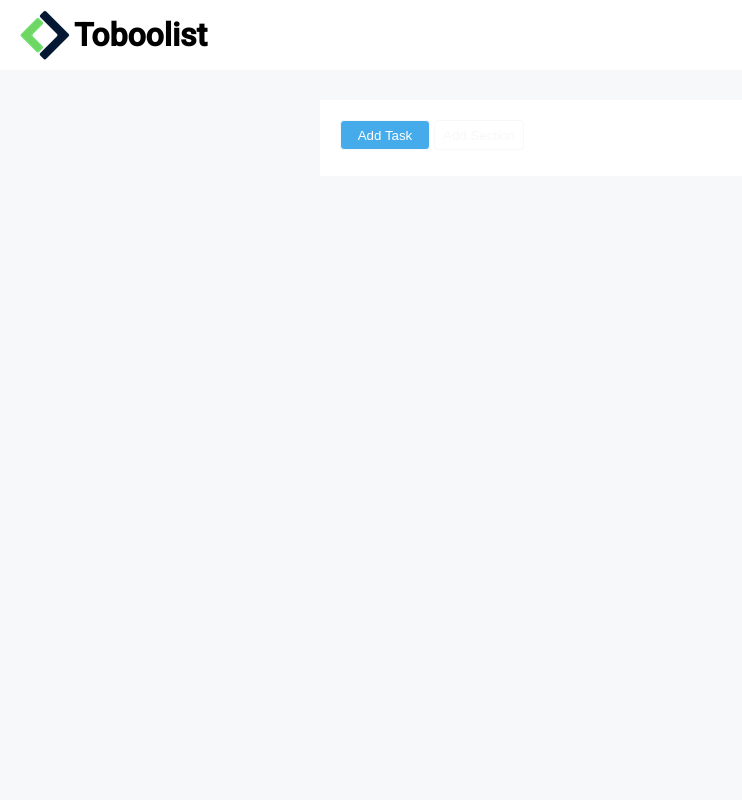
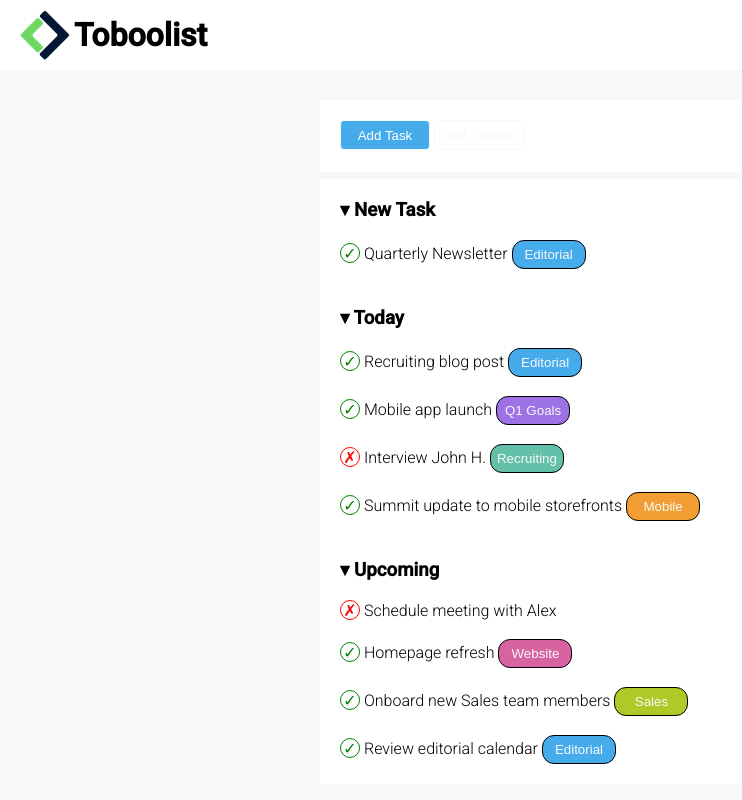
Before and after one commit to mariaximenahpg/html-css-toboolist, a plain HTML site: page index.html in a window 1280 px wide. Shown: the whole page, without its empty margins (0-742 px from the left). Drawn offline with Linux system fonts and the light colour scheme.

Commit message:
Inserimento sezione bottoni

```diff
--- a/css/style.css
+++ b/css/style.css
@@ -55,10 +55,74 @@ h1 {
     padding: 6px;
     width: 90px;
     height: 30px;
-    margin-bottom: 6px;
+    margin-bottom: 2px;
 }
 
 #bluebutton {
     background-color: #45ABEA;
     color: white;
 }
+#container2{
+    margin-top: 7px;
+}
+
+/* Check e Cross */
+.circle {
+    display: inline-block;
+    height: 20px;
+    width: 20px;
+    border-width: 1px;
+    border-style: solid;
+    border-radius: 50%;
+    text-align: center;
+}
+
+.circle-check {
+    color: green;
+    border-color: green;
+}
+
+.circle-cross {
+    color: red;
+    border-color: red;
+}
+
+span{
+    font-family: 'Roboto', sans-serif;
+    font-weight: 300;
+
+}
+
+/* Bottoni argomenti */
+
+.button-argomenti {
+    box-sizing: content-box;
+    background-color: #45ABEA;
+    color: #f6f8f9;
+    border-width: 1px;
+    border-style: solid;
+    border-radius: 12px;
+    padding: 6px;
+    width: 60px;
+    height: 15px;
+}
+
+#violet{
+    background-color: #9C72E4;
+}
+
+#green{
+    background-color: #64C0A9;
+}
+
+#orange{
+    background-color: #F29E33;
+}
+
+#pink{
+    background-color: #D863A1;
+}
+
+#lightgreen{
+    background-color: #B0C926;
+}
--- a/index.html
+++ b/index.html
@@ -7,7 +7,7 @@
     <link rel="stylesheet" href="css/style.css">
     <link rel="preconnect" href="https://fonts.googleapis.com">
 <link rel="preconnect" href="https://fonts.gstatic.com" crossorigin>
-<link href="https://fonts.googleapis.com/css2?family=Roboto:wght@500&display=swap" rel="stylesheet">
+<link href="https://fonts.googleapis.com/css2?family=Roboto:wght@300;500&display=swap" rel="stylesheet">
     <title>Toboolist</title>
 </head>
 <body>
@@ -30,6 +30,67 @@
             </div>
 
         </section>
+        <section class="container" id="container2">
+                <h3>&dtrif; New Task</h3>
+                <br>
+                <div class="circle circle-check">&check;
+                </div>
+                <span>Quarterly Newsletter</span>
+                <button class="button-argomenti">Editorial</button>
+                <br>
+                <br>
+                <br>
+                <h3>&dtrif; Today</h3>
+                <br>
+                <div class="circle circle-check">&check;
+                </div>
+                <span>Recruiting blog post</span>
+                <button class="button-argomenti">Editorial</button>
+                <br>
+                <br>
+                <div class="circle circle-check">&check;
+                </div>
+                <span>Mobile app launch</span>
+                <button class="button-argomenti" id="violet">Q1 Goals</button>
+                <br>
+                <br>
+                <div class="circle circle-cross">&cross;</div>
+                <span>Interview John H.</span>
+                <button class="button-argomenti" id="green">Recruiting</button>
+                <br>
+                <br>
+                <div class="circle circle-check">&check;
+                </div>
+                <span>Summit update to mobile storefronts</span>
+                <button class="button-argomenti" id="orange">Mobile</button>
+                <br>
+                <br>
+                <br>
+                <h3>&dtrif; Upcoming</h3>
+                <br>
+                <div class="circle circle-cross">&cross;</div>
+                <span>Schedule meeting with Alex</span>
+                <br>
+                <br>
+                <div class="circle circle-check">&check;
+                </div>
+                <span>Homepage refresh</span>
+                <button class="button-argomenti" id="pink">Website</button>
+                <br>
+                <br>
+                <div class="circle circle-check">&check;
+                </div>
+                <span>Onboard new Sales team members</span>
+                <button class="button-argomenti" id="lightgreen">Sales</button>
+                <br>
+                <br>
+                <div class="circle circle-check">&check;
+                </div>
+                <span>Review editorial calendar</span>
+                <button class="button-argomenti">Editorial</button>
+
+
+        </section>
 
 
     </main>
```
